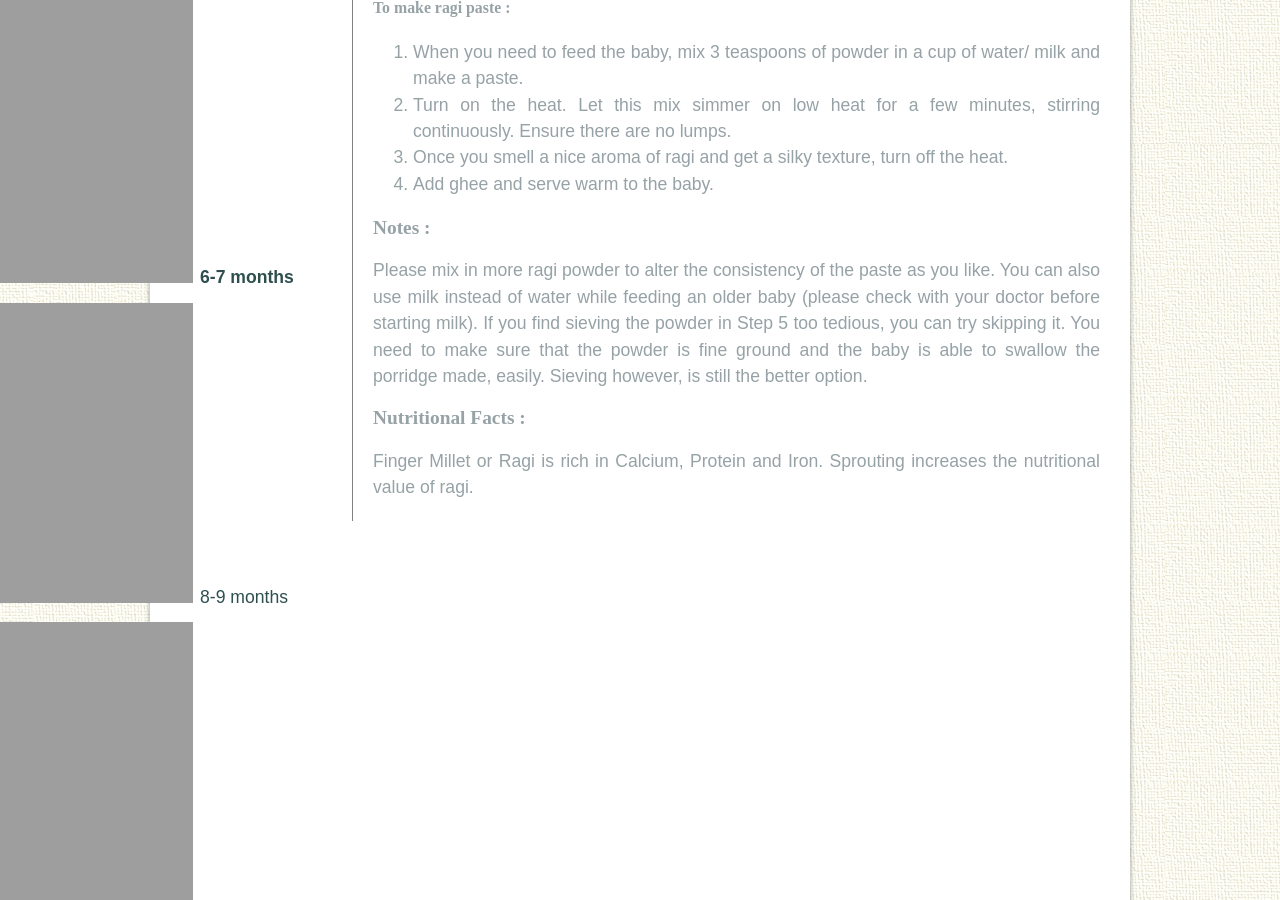
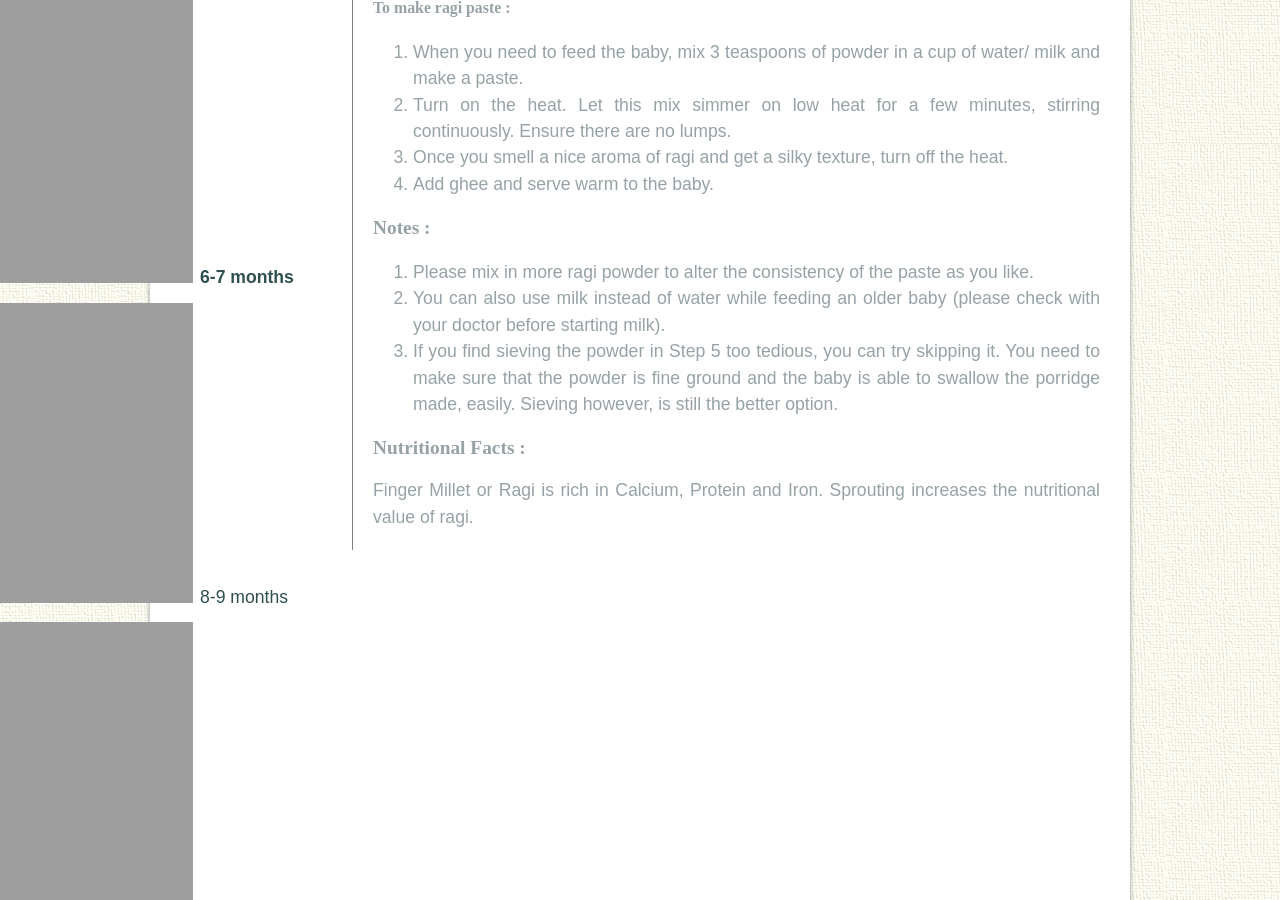
Before and after one commit to romaspace/romaspace.github.com, a Jekyll site: the page built from _posts/2014-09-01-ragi-porridge.markdown, in a window 1280 px wide and 900 px high, scrolled down 932 px. Built offline with Jekyll 4.4.1, drawn with Linux system fonts in a browser that asks for light colours; comment, search, counter and statistics services are not loaded.

Commit message:
added listing for notes section

```diff
--- a/_posts/2014-09-01-ragi-porridge.markdown
+++ b/_posts/2014-09-01-ragi-porridge.markdown
@@ -53,15 +53,16 @@
 </ol>
 
  <h2>Notes :</h2>
-   Please mix in more ragi powder to alter the consistency of the paste
-   as you like.
-   You can also use milk instead of water while feeding an older baby
-   (please check with your doctor before starting milk).
-   If you find sieving the powder in Step 5 too tedious, you can try
+   <ol>
+   <li>Please mix in more ragi powder to alter the consistency of the paste
+   as you like.</li>
+   <li>You can also use milk instead of water while feeding an older baby
+   (please check with your doctor before starting milk).</li>
+   <li>If you find sieving the powder in Step 5 too tedious, you can try
    skipping it. You need to make sure that the powder is fine ground and
    the baby is able to swallow the porridge made, easily. Sieving
-   however, is still the better option.
-
+   however, is still the better option.</li>
+   </ol>
  <h2>Nutritional Facts :</h2>
    Finger Millet or Ragi is rich in Calcium, Protein and Iron. Sprouting
    increases the nutritional value of ragi.
```
